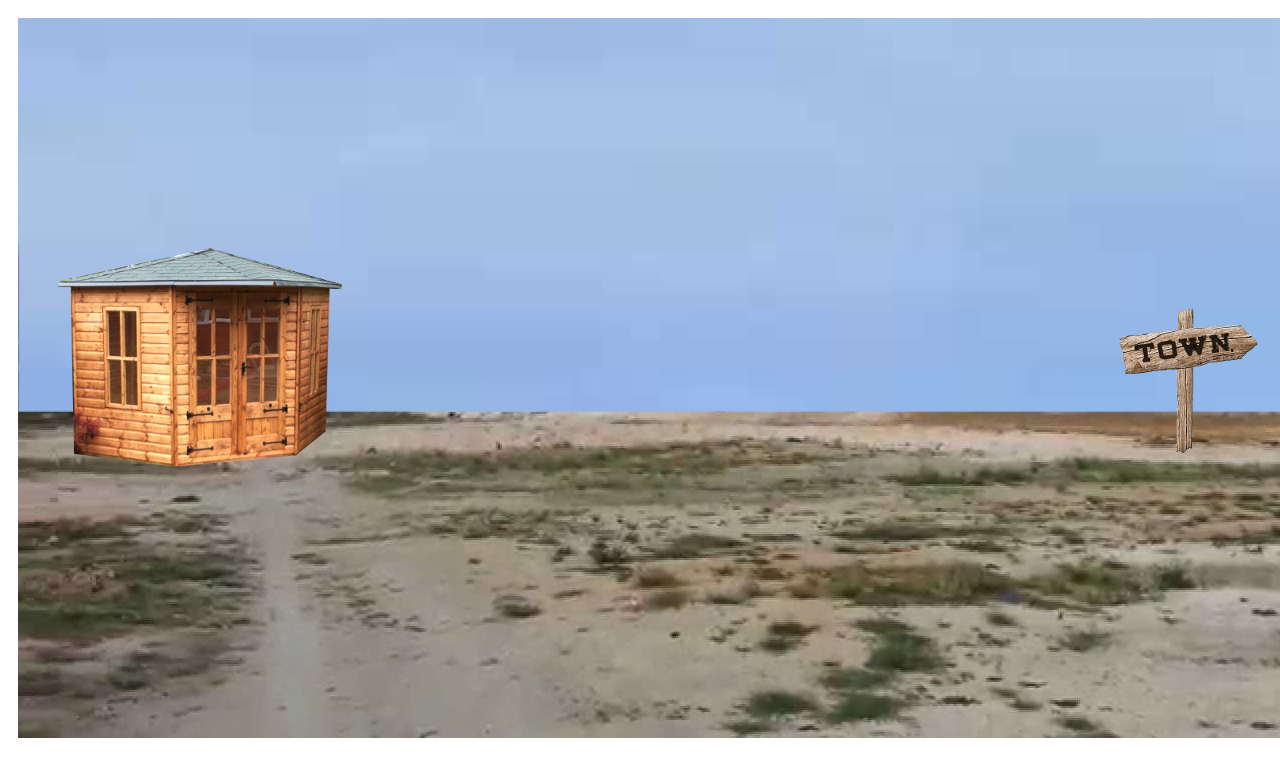
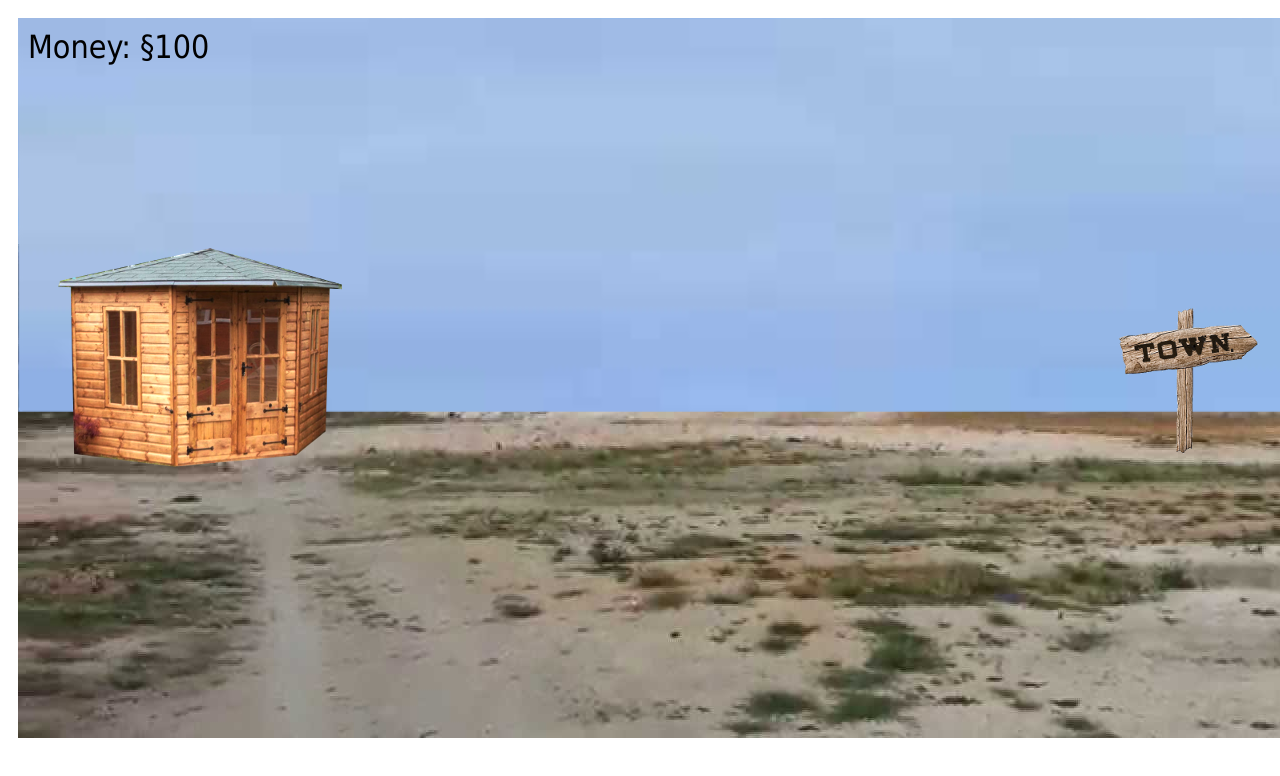
Before and after one commit to molip/Lanista, a plain HTML site: page index.html in a window 1280 px wide. Drawn offline with Linux system fonts and the light colour scheme.

Commit message:
Added HUD with money display.

```diff
--- a/controller.js
+++ b/controller.js
@@ -5,6 +5,7 @@ var Controller = {}
 Controller.onLoad = function()
 {
     Canvas.draw();
+    Controller.updateHUD();
 }
 
 Controller.onHomeTriggerClicked = function ()
@@ -16,3 +17,9 @@ Controller.onTownTriggerClicked = function ()
 {
     Shop.showShopsPopup();
 }
+
+Controller.updateHUD = function ()
+{
+    var text = 'Money: ' + Util.formatMoney(Model.getMoney());
+    View.setHUDText(text);
+}
--- a/index.html
+++ b/index.html
@@ -12,8 +12,9 @@
 	<script src="util.js"></script>
 </head>
 <body onload="Controller.onLoad()">
-	<div style="float:left">
+	<div id="canvas_div">
 		<canvas id="canvas_ludus" width="1280" height="720" onclick="Canvas.onClick(event)" onmousemove="Canvas.onMouseMove(event)" onmouseout="Canvas.onMouseOut(event)"></canvas>
+        <div id="hud_div"><span id="hud_span"></span></div>
 	</div>
 
     <div id="popup" onclick="Popup.onBackgroundClicked()">
--- a/main.css
+++ b/main.css
@@ -10,6 +10,22 @@ div	{ margin:10px }
 	margin: 10px;
 	background-color: white;
 }
+
+#canvas_div {
+	float: left;
+	position: relative;
+}
+
+#hud_div {
+	position: absolute;
+	top:0px;
+	left:0px;
+}
+
+#hud_span {
+	font-size: 200%;
+}
+
 #popup {
 	position:fixed;
 	width:100%;
--- a/view.js
+++ b/view.js
@@ -66,3 +66,8 @@ View.showInfo = function (title, description) {
     document.getElementById('container').className = 'show';
     document.getElementById('popup').className = 'show';
 }
+
+View.setHUDText = function (text)
+{
+    document.getElementById('hud_span').innerText = text;
+}
```
